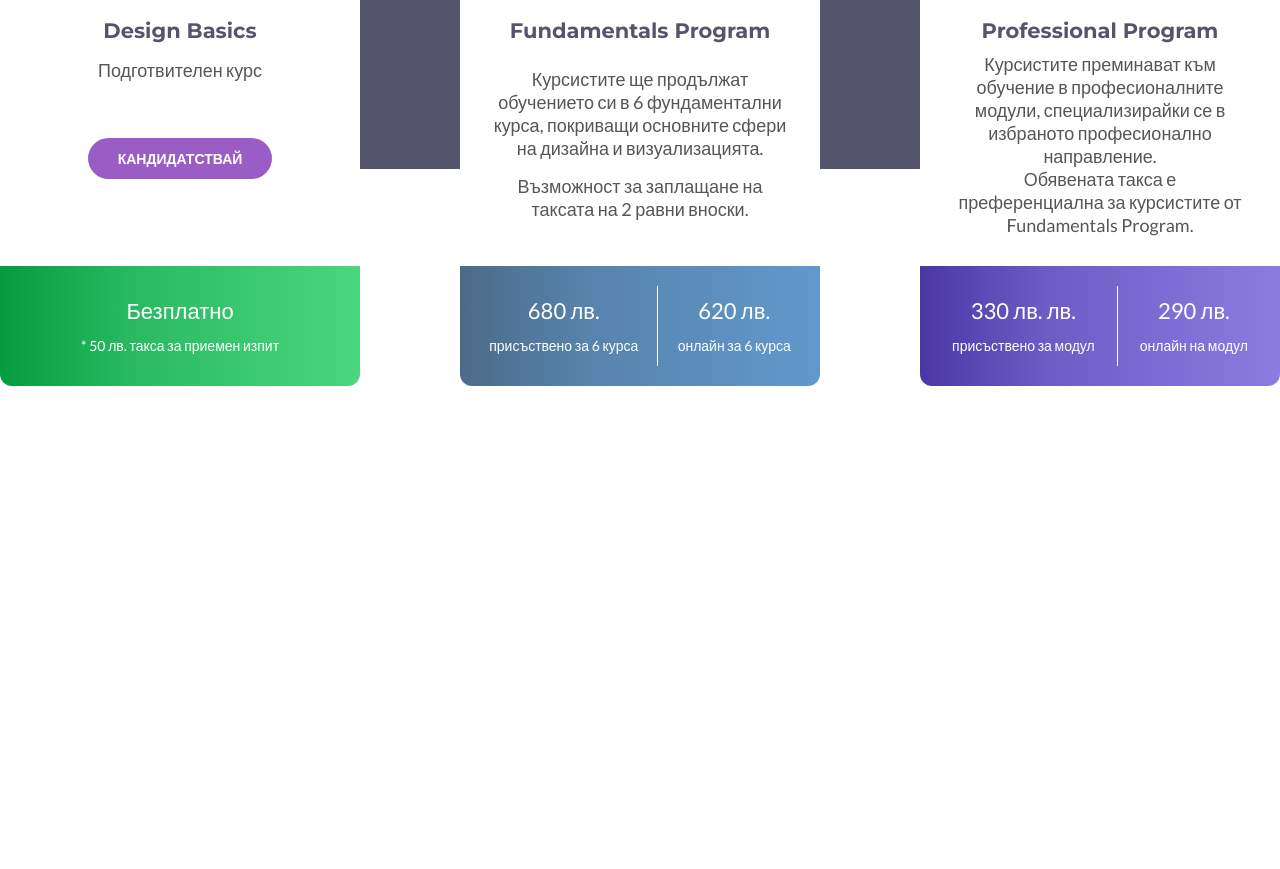
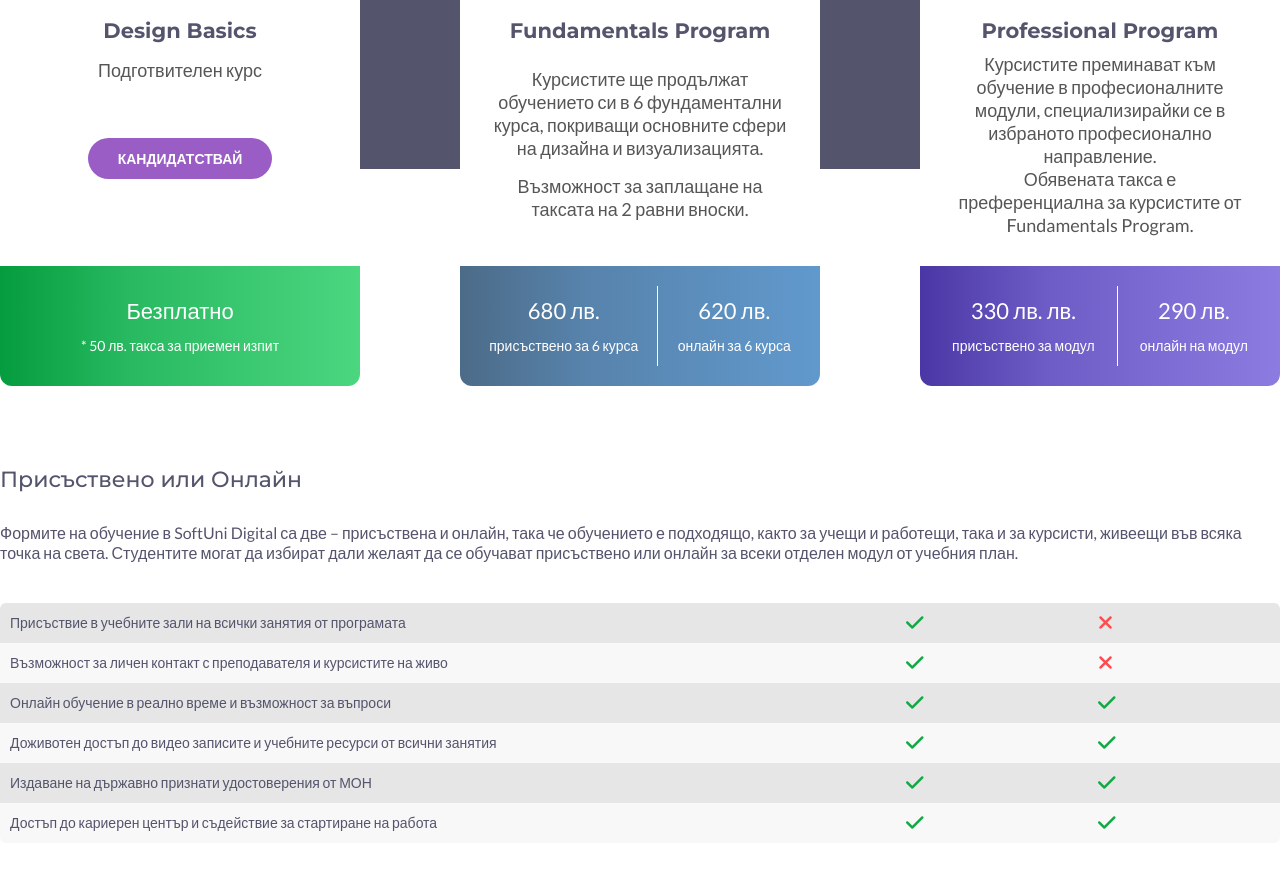
Before and after one commit to Nedelchev86/HTML-and-CSS-Exams, a plain HTML site: page HTML & CSS Retake Exam - 21 December 2022/03_Fees/index.html in a window 1280 px wide. Shown: the part 203-1072 px from the top of the page. Before the commit the page ends 800 px from the top, so only its background shows below. Drawn offline with Linux system fonts and the light colour scheme.

Commit message:
Added table

```diff
--- a/HTML & CSS Retake Exam - 21 December 2022/03_Fees/index.html
+++ b/HTML & CSS Retake Exam - 21 December 2022/03_Fees/index.html
@@ -67,6 +67,43 @@
                     </div>
                 </article>
             </section>
+            <section class="main-content">
+                <h3>Присъствено или Онлайн</h3>
+                <p class="main-description">Формите на обучение в SoftUni Digital са две – присъствена и онлайн, така че обучението е подходящо, както за учещи и работещи, така и за курсисти, живеещи във всяка точка на света. Студентите могат да избират дали желаят да се обучават присъствено или онлайн за всеки отделен модул от учебния план.</p>
+
+                <table>
+                    <tr>
+                        <td class="first-td">Присъствие в учебните зали на всички занятия от програмата</td>
+                        <td><i class="fa-solid fa-check"></i></td>
+                        <td><i class="fa-solid fa-xmark"></i></td>
+                    </tr>
+                    <tr>
+                        <td class="first-td">Възможност за личен контакт с преподавателя и курсистите на живо</td>
+                        <td><i class="fa-solid fa-check"></i></td>
+                        <td><i class="fa-solid fa-xmark"></i></td>
+                    </tr>
+                    <tr>
+                        <td class="first-td">Онлайн обучение в реално време и възможност за въпроси</td>
+                        <td><i class="fa-solid fa-check"></i></td>
+                        <td><i class="fa-solid fa-check"></i></td>
+                    </tr>
+                    <tr>
+                        <td class="first-td">Доживотен достъп до видео записите и учебните ресурси от всични занятия</td>
+                        <td><i class="fa-solid fa-check"></i></td>
+                        <td><i class="fa-solid fa-check"></i></td>
+                    </tr>
+                    <tr>
+                        <td class="first-td">Издаване на държавно признати удостоверения от МОН</td>
+                        <td><i class="fa-solid fa-check"></i></td>
+                        <td><i class="fa-solid fa-check"></i></td>
+                    </tr>
+                    <tr>
+                        <td class="first-td">Достъп до кариерен център и съдействие за стартиране на работа</td>
+                        <td><i class="fa-solid fa-check"></i></td>
+                        <td><i class="fa-solid fa-check"></i></td>
+                    </tr>
+                </table>
+            </section>
         </main>
     </body>
 </html>
--- a/HTML & CSS Retake Exam - 21 December 2022/03_Fees/style.css
+++ b/HTML & CSS Retake Exam - 21 December 2022/03_Fees/style.css
@@ -1,4 +1,5 @@
 @import url("https://fonts.googleapis.com/css2?family=Lato:ital,wght@0,100;0,300;0,400;0,700;0,900;1,100;1,300;1,400;1,700;1,900&family=Montserrat:ital,wght@0,100;0,200;0,300;0,400;0,500;0,600;0,700;0,800;0,900;1,100;1,200;1,300;1,400;1,500;1,600;1,700;1,800;1,900&display=swap");
+@import url("https://cdnjs.cloudflare.com/ajax/libs/font-awesome/6.3.0/css/all.min.css");
 
 *,
 *::before,
@@ -162,3 +163,56 @@ h2 {
 .price {
     font-size: 22px;
 }
+
+.main-content {
+    max-width: 1400px;
+    padding: 80px 0px;
+    color: #54546d;
+}
+
+.main-content h3 {
+    font-size: 22px;
+    font-weight: 500;
+}
+
+.main-description {
+    font-size: 16px;
+    padding-top: 30px;
+}
+
+tr:nth-child(even) {
+    background-color: #f8f8f8;
+}
+
+table {
+    width: 100%;
+}
+
+tr:nth-child(odd) {
+    background-color: #e6e6e6;
+}
+
+table {
+    border-collapse: collapse;
+    margin-top: 40px;
+    border-radius: 6px;
+    overflow: hidden;
+}
+
+.first-td {
+    width: 70%;
+}
+
+td {
+    padding: 10px;
+}
+
+.fa-check {
+    color: #12a945;
+    font-size: 20px;
+}
+
+.fa-xmark {
+    color: #fc4c50;
+    font-size: 20px;
+}
```
Also changed, not shown: HTML & CSS Retake Exam - 21 December 2022/03_Fees/text.txt.
